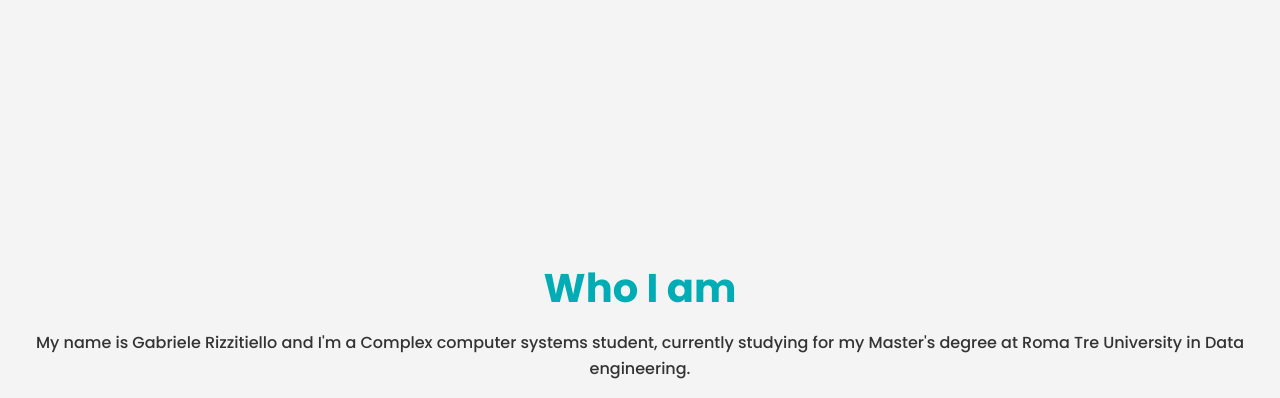
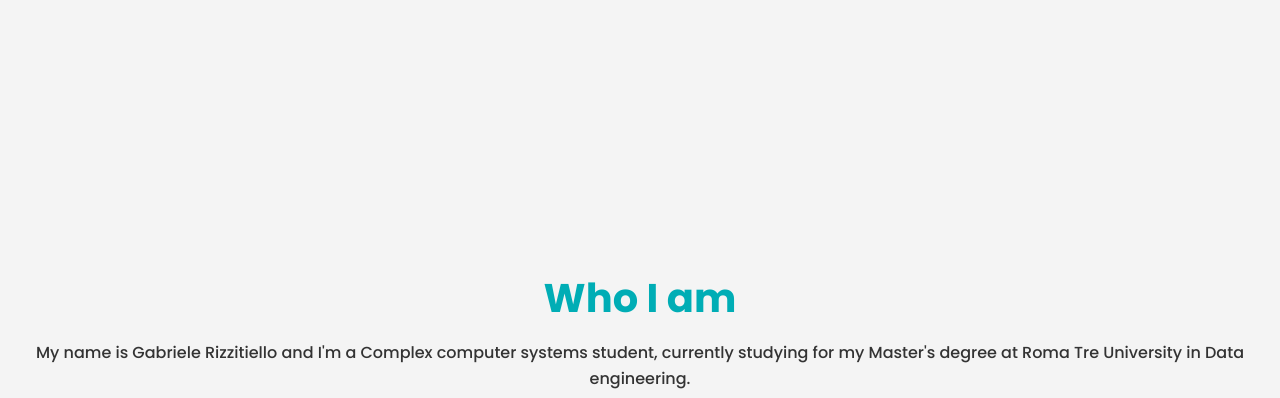
Before and after one commit to gabrulele/gabrulele.portfolio, a plain HTML site: page index.html in a window 1280 px wide. Shown: the part 554-952 px from the top of the page. Drawn offline with Linux system fonts and the light colour scheme.

Commit message:
modifiche

```diff
--- a/style.css
+++ b/style.css
@@ -102,7 +102,7 @@ nav ul li a:hover {
 }
 
 .about, .projects, .contact {
-    padding: 10px 20px;
+    padding: 20px;
     text-align: center;
 }
 
```
Also changed, not shown: index.html (line endings or trailing spaces).
